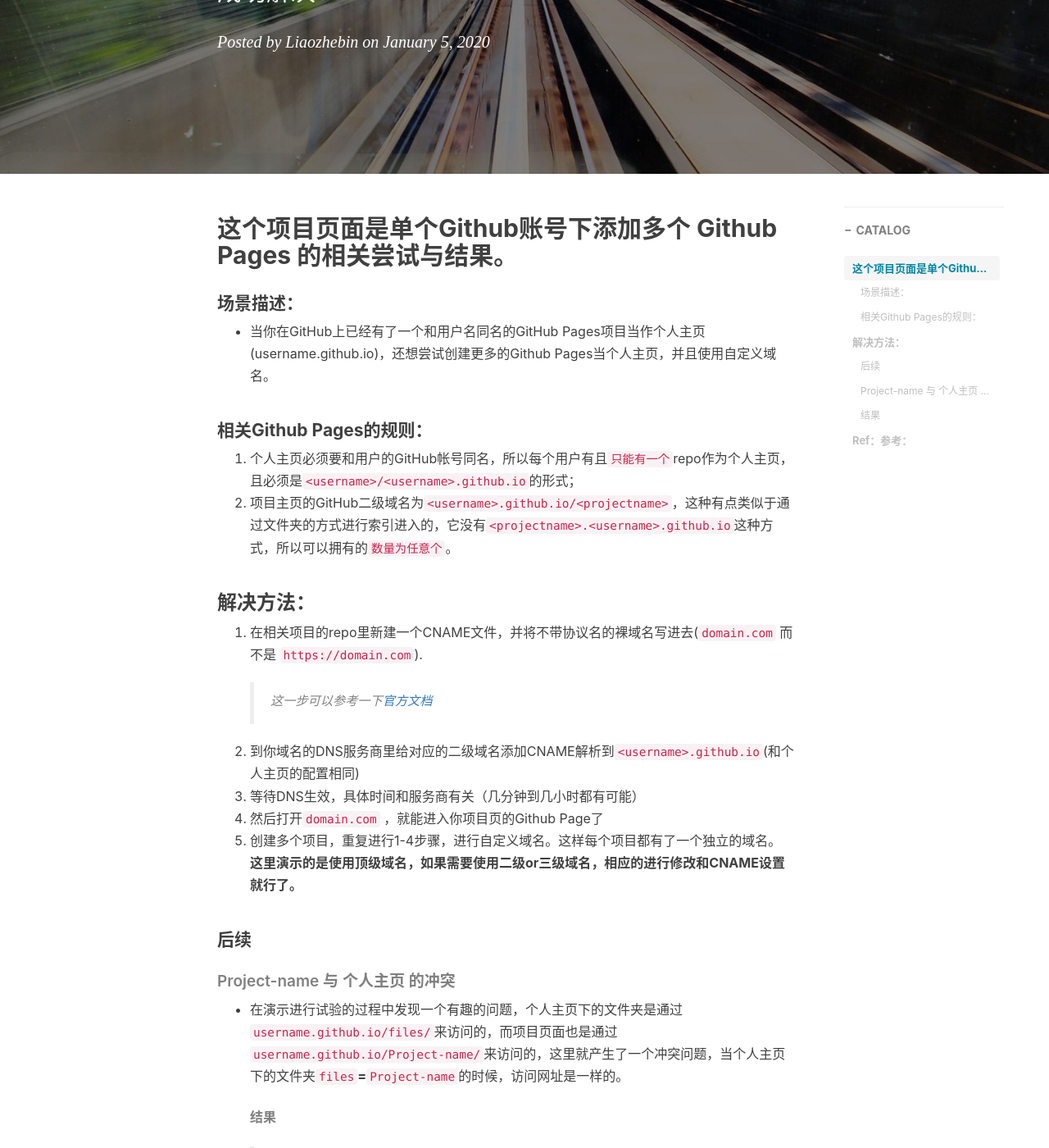
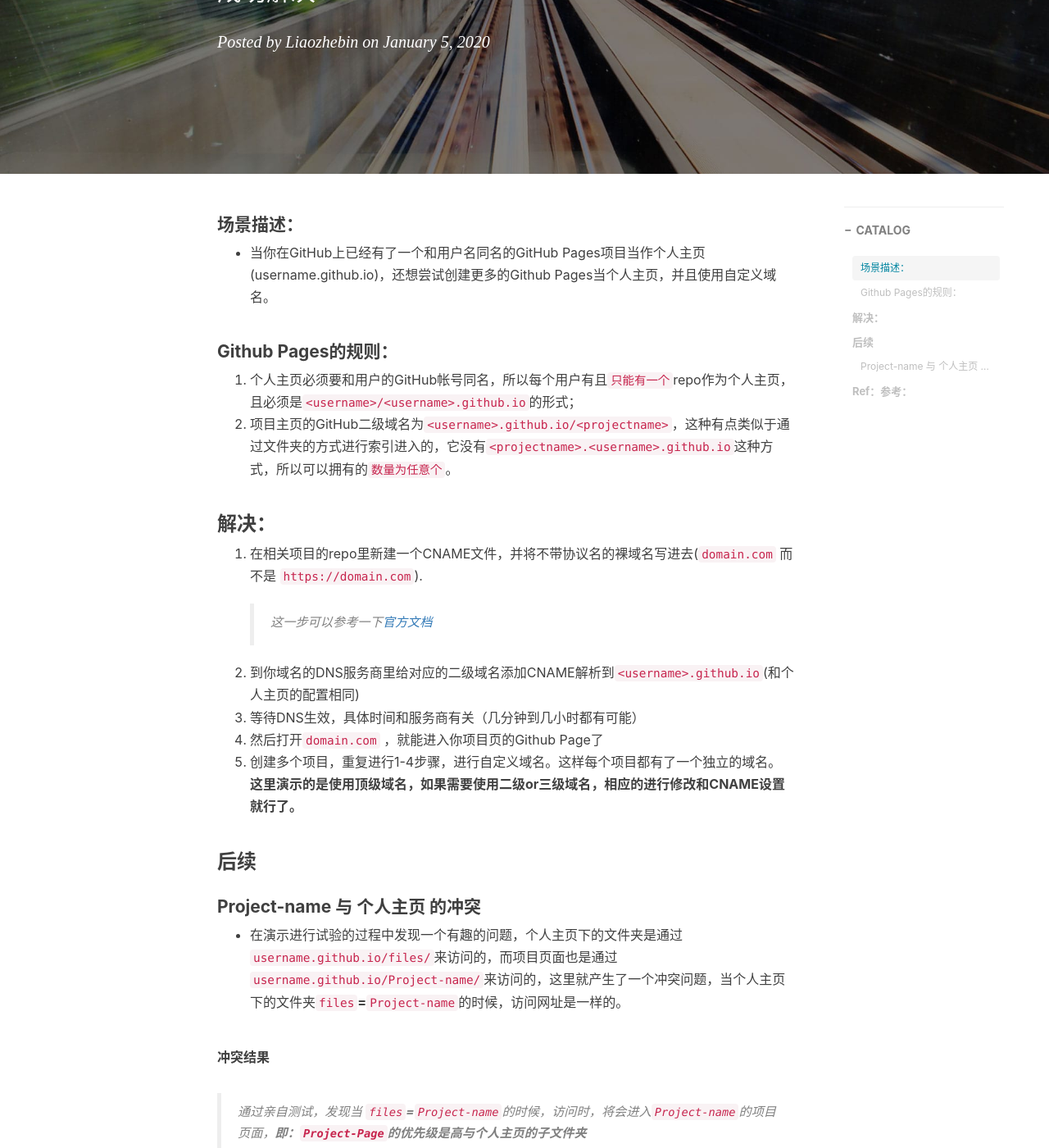
Before and after one commit to Liaozhebin/blog, a Jekyll site: the page built from _posts/2020-01-05-单个Github账号下添加多个Github Pages-2020.md, in a window 1280 px wide and 1400 px high, scrolled down 371 px. Shown: the whole window at 82% size. Built offline with Jekyll 4.4.1, drawn with Linux system fonts in a browser that asks for light colours; nearby versions of some CDN libraries; comment, search, counter and statistics services are not loaded.

Commit message:
Update 2020-01-05-单个Github账号下添加多个Github Pages-2020.md

```diff
--- a/_posts/2020-01-05-单个Github账号下添加多个Github Pages-2020.md
+++ b/_posts/2020-01-05-单个Github账号下添加多个Github Pages-2020.md
@@ -12,16 +12,15 @@ tags:								#标签
 ---
 
 
-## 这个项目页面是单个Github账号下添加多个 Github Pages 的相关尝试与结果。
 #### 场景描述：
 - 当你在GitHub上已经有了一个和用户名同名的GitHub Pages项目当作个人主页(username.github.io)，还想尝试创建更多的Github Pages当个人主页，并且使用自定义域名。
 
-#### 相关Github Pages的规则：
+#### Github Pages的规则：
 
 1. 个人主页必须要和用户的GitHub帐号同名，所以每个用户有且`只能有一个`repo作为个人主页，且必须是`<username>/<username>.github.io`的形式；
 2. 项目主页的GitHub二级域名为`<username>.github.io/<projectname>`，这种有点类似于通过文件夹的方式进行索引进入的，它没有`<projectname>.<username>.github.io`这种方式，所以可以拥有的`数量为任意个`。
 
-### 解决方法：
+### 解决：
 1. 在相关项目的repo里新建一个CNAME文件，并将不带协议名的裸域名写进去(`domain.com` 而不是 `https://domain.com`).
 	> 这一步可以参考一下[官方文档](https://help.github.com/en/github/working-with-github-pages/managing-a-custom-domain-for-your-github-pages-site#configuring-an-apex-domain)
 2. 到你域名的DNS服务商里给对应的二级域名添加CNAME解析到`<username>.github.io`(和个人主页的配置相同)
@@ -30,13 +29,19 @@ tags:								#标签
 5. 创建多个项目，重复进行1-4步骤，进行自定义域名。这样每个项目都有了一个独立的域名。
 **这里演示的是使用顶级域名，如果需要使用二级or三级域名，相应的进行修改和CNAME设置就行了。**
 
-#### 后续
-##### Project-name 与 个人主页 的冲突
+### 后续
+#### Project-name 与 个人主页 的冲突
 - 在演示进行试验的过程中发现一个有趣的问题，个人主页下的文件夹是通过 `username.github.io/files/`来访问的，而项目页面也是通过`username.github.io/Project-name/`来访问的，这里就产生了一个冲突问题，当个人主页下的文件夹`files`**=**`Project-name`的时候，访问网址是一样的。
-###### 结果
+
+**冲突结果**
 > 通过亲自测试，发现当 `files`**=**`Project-name`的时候，访问时，将会进入`Project-name`的项目页面，**即：`Project-Page`的优先级是高与个人主页的子文件夹**
 
+
 ### Ref：参考：
+
+
 正所谓前人栽树后人乘凉，再此感谢以下文档提供的帮助。
 1. [单个GitHub帐号下添加多个GitHub Pages的相关问题](http://chitanda.me/2015/11/03/multiple-git-pages-in-one-github-account/)
 2. [Managing a custom domain for your GitHub Pages site --- Github官方文档](https://help.github.com/en/github/working-with-github-pages/managing-a-custom-domain-for-your-github-pages-site#about-custom-domain-configuration)
+
+---------------------------------
```
